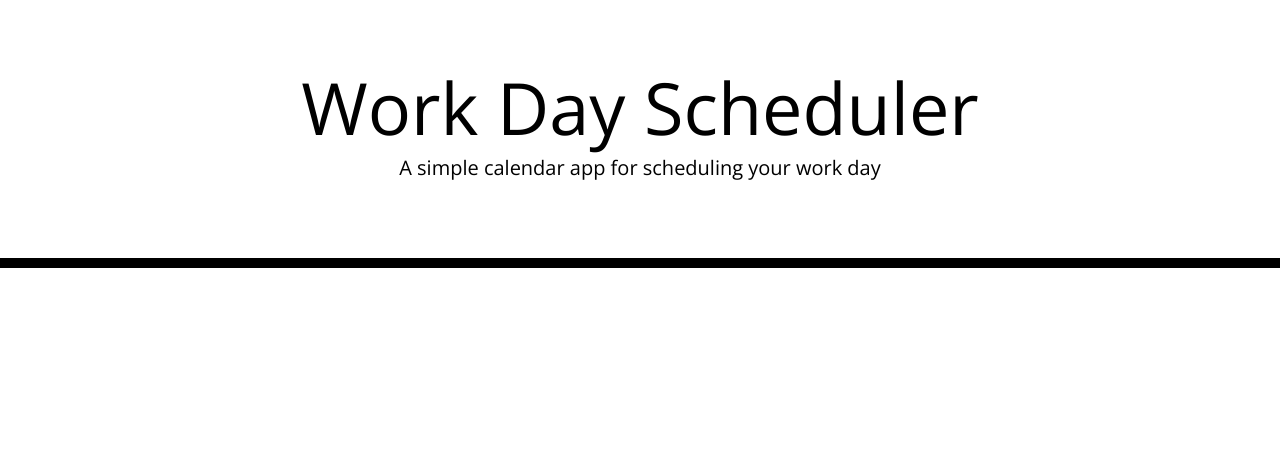
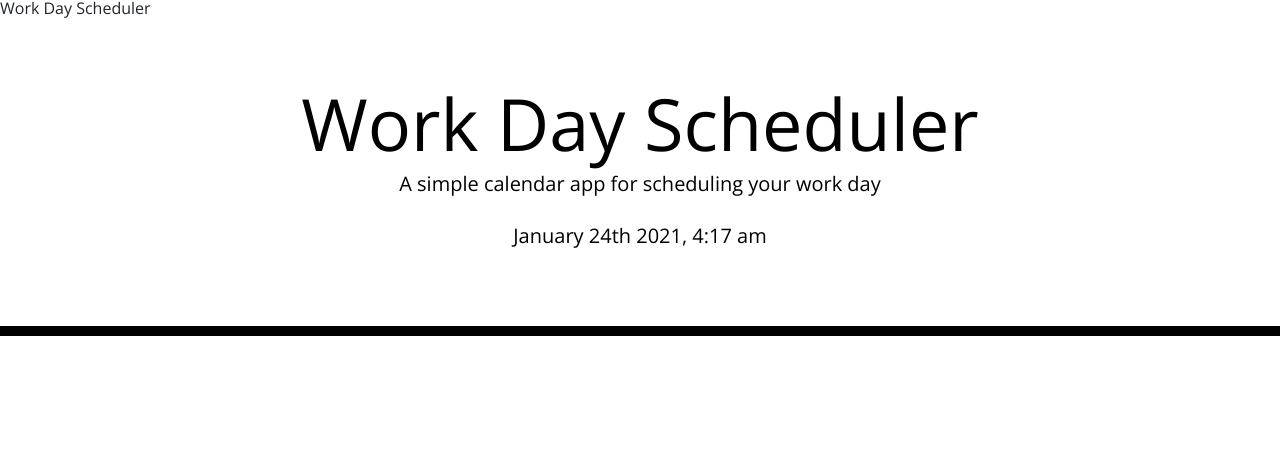
Before and after one commit to mtjones1979/Work-Day-Scheduler, a plain HTML site: page index.html in a window 1280 px wide. Drawn offline with nearby package versions, Linux system fonts and the light colour scheme.

Commit message:
psuedo code

```diff
--- a/index.html
+++ b/index.html
@@ -19,6 +19,7 @@
       rel="stylesheet"
     />
     <link rel="stylesheet" href="style.css" />
+    <styel
     <title>Work Day Scheduler</title>
   </head>
 
@@ -26,13 +27,20 @@
     <header class="jumbotron">
       <h1 class="display-3">Work Day Scheduler</h1>
       <p class="lead">A simple calendar app for scheduling your work day</p>
+      <br>
       <p id="currentDay" class="lead"></p>
     </header>
     <div class="container">
       <!-- Timeblocks go here -->
+      <div class="row">
+        <div class="col-3-9-3">
+
+        </div>
+      </div>
     </div>
 
     <script src="https://cdnjs.cloudflare.com/ajax/libs/jquery/3.2.1/jquery.min.js"></script>
     <script src="https://cdnjs.cloudflare.com/ajax/libs/moment.js/2.24.0/moment.min.js"></script>
+    <script src="script.js"></script>
   </body>
 </html>
--- /dev/null
+++ b/script.js
@@ -0,0 +1,32 @@
+// review Unit 5 before
+$(document).ready(function() {
+
+    // need date and current time to show up and connect
+    // to #currentDay - look up create element in jquery
+
+    var presentTime = moment().format('MMMM Do YYYY, h:mm a');
+    let $currentDay = $("#currentDay");
+    $currentDay.text(presentTime);
+    console.log(currentDay);
+
+
+    // build rows and columns in jquery not javascript
+    // row should start with time (hourly - 1/4 row)
+    // set time frame on calendar also .timeblock
+
+    // text area to put event (span/label?/look back at hw 4)
+    // (textarea in CSS)
+
+    // button (.saveBtn, .saveBtn i: hover to click on to save content -
+
+
+    // create function to input text and tie to internal storage
+
+    // create function to link current time to time on planner
+    // past hours need to (.past)
+    // present hour need to (.present)
+    // future hours need to (.future)
+
+
+    // $("#first-number, #second-number, #operator, #result").empty();
+});
```
